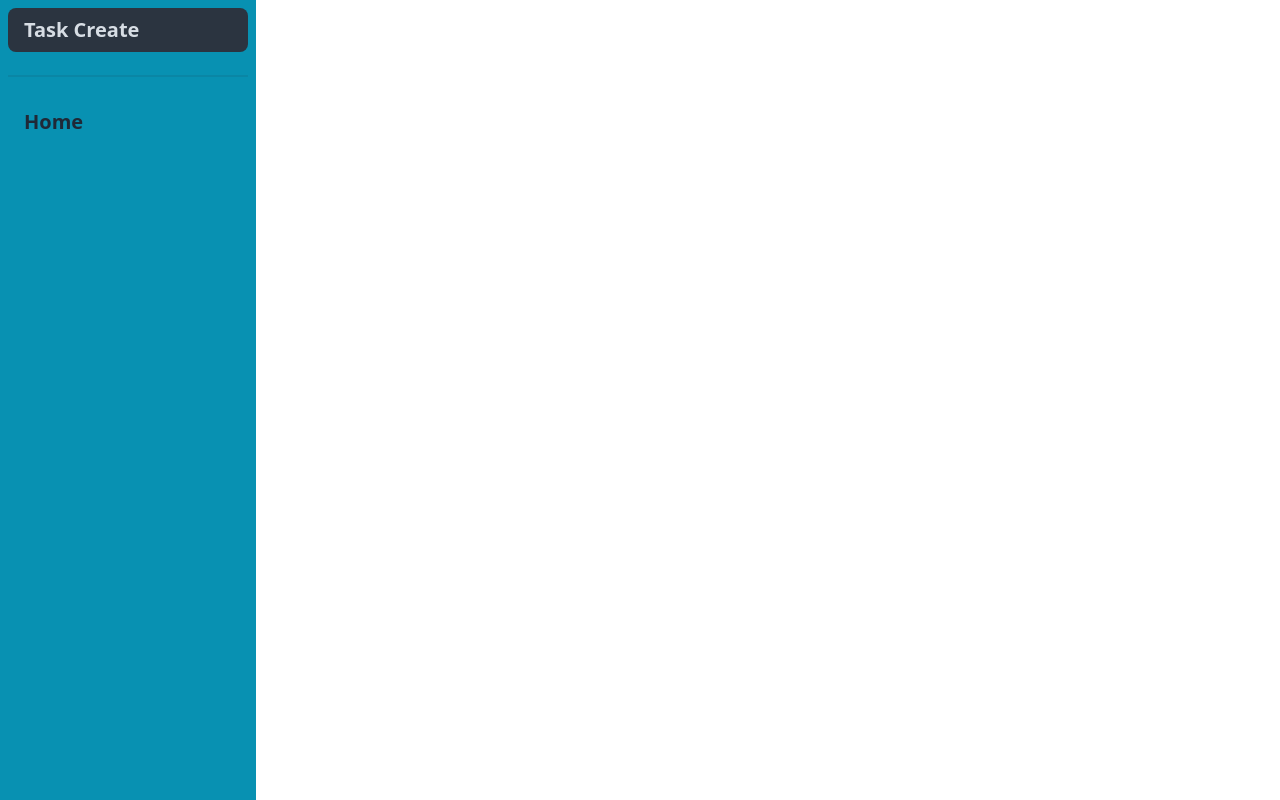
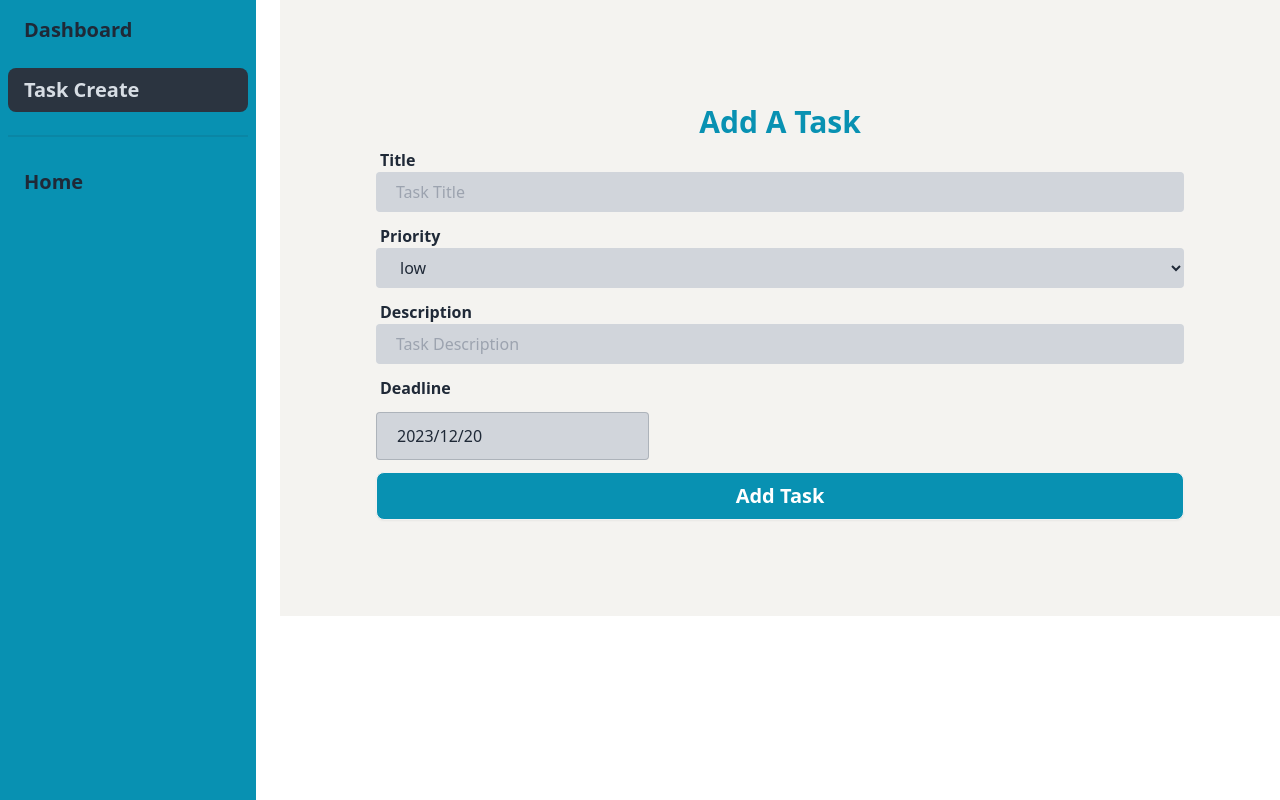
Before and after one commit to sumitrapaul/task-management-client, a React (Vite) app: page /dashboard/createTask in a window 1280 px wide. Built offline with nearby package versions, Linux system fonts and the light colour scheme; no server answers.

Commit message:
add a task form create

```diff
--- a/package.json
+++ b/package.json
@@ -16,8 +16,10 @@
     "localforage": "^1.10.0",
     "match-sorter": "^6.3.1",
     "react": "^18.2.0",
+    "react-datepicker": "^4.25.0",
     "react-dom": "^18.2.0",
     "react-helmet-async": "^2.0.4",
+    "react-hook-form": "^7.49.2",
     "react-hot-toast": "^2.4.1",
     "react-icons": "^4.12.0",
     "react-router-dom": "^6.21.0",
--- a/src/Layout/Dashboard.jsx
+++ b/src/Layout/Dashboard.jsx
@@ -1,4 +1,6 @@
+
 import { NavLink, Outlet } from "react-router-dom";
+
 
 
 const Dashboard = () => {
@@ -9,6 +11,9 @@ const Dashboard = () => {
       <div className="w-64 min-h-screen bg-cyan-600">
         <ul className="menu space-y-4">
           <>
+            <li>
+              <NavLink to="/dashboard/profile" className="text-xl font-bold">Dashboard</NavLink>
+            </li>
             <li>
               <NavLink to="/dashboard/createTask" className="text-xl font-bold">Task Create</NavLink>
             </li>
@@ -22,6 +27,7 @@ const Dashboard = () => {
       </div>
 
       <div className="flex-1">
+
         <Outlet></Outlet>
       </div>
     </div>
--- /dev/null
+++ b/src/Pages/Dashboard/Profile/Profile.jsx
@@ -0,0 +1,18 @@
+import { useContext } from "react";
+import { AuthContext } from "../../../Provider/AuthProvider";
+
+
+
+const Profile = () => {
+    const { user } = useContext(AuthContext)
+
+    return (
+        <div>
+           <div className="flex justify-center items-center mt-8">
+        <img className="h-[300px] w-[300px]" src={user.photoURL} alt="" />
+        </div>
+        </div>
+    );
+};
+
+export default Profile;
--- a/src/Pages/Dashboard/TaskCreate/TaskCreate.jsx
+++ b/src/Pages/Dashboard/TaskCreate/TaskCreate.jsx
@@ -1,9 +1,128 @@
+import { useContext, useState } from "react";
+import { useForm } from "react-hook-form";
+import { AuthContext } from "../../../Provider/AuthProvider";
+import { Helmet } from "react-helmet-async";
+import DatePicker from "react-datepicker";
+
+import "react-datepicker/dist/react-datepicker.css";
+
+const TaskCreate = () => {
+
+    const { user, loading } = useContext(AuthContext);
+  // console.log(user, loading);
+  const { email, displayName } = user || "";
+
+  const { register, handleSubmit } = useForm();
+  const currentDate = new Date();
+  const [selectedDeadline, setSelectedDeadline] = useState(new Date());
+
+//   const onSubmit = (data) => {
+//     data.userEmail = email;
+//     data.userName = displayName;
+
+//     data.deadline = selectedDeadline;
+//     // console.log(data.deadline)
+
+//     fetch("https://job-seeking-server-virid.vercel.app/addajobs", {
+//       method: "POST",
+//       headers: {
+//         "content-type": "application/json",
+//       },
+//       body: JSON.stringify(data),
+//     })
+//       .then((res) => res.json())
+
+//       .then((result) => {
+
+//         toast.success("successfully job added");
+//         // console.log(result);
+//         navigate("/");
+
+//       });
+//   };
+
+    return (
+        <div>
+         <div className="bg-[#F4F3F0] p-24">
+      <Helmet>
+        <title>TaskMaster | Create A Task</title>
+      </Helmet>
+      <h2 className="text-2xl md:text-3xl font-bold my-2 text-center text-cyan-600">
+        Add A Task
+      </h2>
+      <form className="flex flex-col gap-3">
+
+        <label
+          htmlFor=""
+          className="text-md font-semibold text-gray-800 px-1 -mb-3"
+        >
+        Title
+        </label>
+
+        <input
+          type="text"
+          {...register("title")}
+          placeholder="Task Title"
+          required
+          className="bg-gray-300 px-5 py-2 rounded"
+        />
 
 
-const TaskCreate = () => {
-    return (
-        <div>
+        <label
+          htmlFor=""
+          className="text-md font-semibold text-gray-800 px-1 -mb-3"
+        >
+          Priority
+        </label>
 
+        <select
+          className="text-input bg-gray-300 px-5 py-2 rounded"
+          {...register("priority")}
+        >
+          <option value="low">low</option>
+          <option value="moderate">moderate</option>
+          <option value="high">high</option>
+        </select>
+
+
+
+        <label
+          htmlFor=""
+          className="text-md font-semibold text-gray-800 px-1 -mb-3"
+        >
+          Description
+        </label>
+
+        <input
+          type="text"
+          {...register("description")}
+          placeholder="Task Description"
+          required
+          className="text-input bg-gray-300 px-5 py-2 rounded"
+        />
+
+        <label htmlFor="" className="text-md font-semibold text-gray-800 px-1 ">
+          Deadline
+        </label>
+
+        <div className="w-full">
+          <DatePicker
+            selected={selectedDeadline}
+            dateFormat="yyyy/MM/dd"
+            className="input input-bordered text-input bg-gray-300 px-5 py-2 rounded w-full max-w-xs"
+            minDate={currentDate}
+          />
+        </div>
+
+
+
+        <input
+          type="submit"
+          value="Add Task"
+          className="btn btn-block bg-cyan-600 text-white text-xl"
+        />
+      </form>
+    </div>
         </div>
     );
 };
--- a/src/Pages/Home/Home.jsx
+++ b/src/Pages/Home/Home.jsx
@@ -1,5 +1,6 @@
 import { Helmet } from "react-helmet-async";
 import Banner from "../../components/Banner/Banner";
+import Benefit from "../../components/Benefit/Benefit";
 
 
 const Home = () => {
@@ -9,6 +10,7 @@ const Home = () => {
         <title>TaskMaster | Home</title>
       </Helmet>
       <Banner></Banner>
+      <Benefit></Benefit>
         </div>
     );
 };
--- a/src/Routes/Routes.jsx
+++ b/src/Routes/Routes.jsx
@@ -8,6 +8,7 @@ import Login from "../Pages/Login/Login";
 import Register from "../Pages/Register/Register";
 import About from "../Pages/About/About";
 import Contact from "../Pages/Contact/Contact";
+import Profile from "../Pages/Dashboard/Profile/profile";
 
 const router = createBrowserRouter([
     {
@@ -42,6 +43,10 @@ const router = createBrowserRouter([
       element:<Dashboard></Dashboard>,
       children:[
         {
+          path:'profile',
+          element:<Profile></Profile>
+        },
+        {
           path:'createTask',
           element:<TaskCreate></TaskCreate>
         },
--- a/src/components/Banner/Banner.jsx
+++ b/src/components/Banner/Banner.jsx
@@ -3,7 +3,7 @@ import { TypeAnimation } from "react-type-animation";
 
 const Banner = () => {
   return (
-    <div className="mt-6">
+    <div className="mt-10">
       <div
         className="hero min-h-screen"
         style={{ backgroundImage: "url(https://i.ibb.co/j4DTy6X/image.png)" }}
--- /dev/null
+++ b/src/components/Benefit/Benefit.jsx
@@ -0,0 +1,52 @@
+const Benefit = () => {
+  return (
+    <div className="mt-10">
+      <h1 className="text-2xl md:text-3xl font-bold my-2 text-center text-cyan-600 mb-12">
+        Discover who benefits from our platform
+      </h1>
+      <div className="grid grid-cols-1 md:grid-cols-2 lg:grid-cols-3 gap-6 max-w-screen-xl mx-auto">
+        <div className="card w-full bg-cyan-200 shadow-xl">
+          <figure>
+            <img
+              className="w-full h-[300px] mt-2"
+              src="https://i.ibb.co/Nn60B9s/image.png"
+              alt="Shoes"
+            />
+          </figure>
+          <div className="card-body">
+            <h2 className="card-title">Corporate Professionals</h2>
+            <p>Stay organized with work tasks and dealines</p>
+          </div>
+        </div>
+        <div className="card w-full bg-cyan-200 shadow-xl">
+          <figure>
+            <img
+              className="w-full h-[300px] mt-2"
+              src="https://i.ibb.co/YLXBCMX/image.png"
+              alt="Shoes"
+            />
+          </figure>
+          <div className="card-body">
+            <h2 className="card-title">Developers</h2>
+            <p>Efficiently manage coding tasks and project timelines</p>
+          </div>
+        </div>
+        <div className="card w-full bg-cyan-200 shadow-xl">
+          <figure>
+            <img
+              className="w-full h-[300px] mt-2"
+              src="https://i.ibb.co/092PYCn/image.png"
+              alt="Shoes"
+            />
+          </figure>
+          <div className="card-body">
+            <h2 className="card-title">Bankers</h2>
+            <p>Track financial tasks and manage priorities</p>
+          </div>
+        </div>
+      </div>
+    </div>
+  );
+};
+
+export default Benefit;
--- a/src/components/Footer/Footer.jsx
+++ b/src/components/Footer/Footer.jsx
@@ -6,11 +6,11 @@ const Footer = () => {
     const currentYear = new Date().getFullYear()
 
   return (
-    <div className="mt-8">
+    <div className="mt-10">
       <footer className="footer footer-center p-10 bg-cyan-600 text-base-content rounded">
         <nav className="grid grid-flow-col gap-4">
-          <Link to='/about' className="text-white text-xl font-semibold">About Me</Link>
-          <Link to='/contact' className="text-white text-xl font-semibold">Contact Me</Link>
+          <Link to='/about' className="text-white text-xl font-semibold">About Us</Link>
+          <Link to='/contact' className="text-white text-xl font-semibold">Contact</Link>
 
         </nav>
         <nav>
--- a/src/components/Navbar/Navbar.jsx
+++ b/src/components/Navbar/Navbar.jsx
@@ -29,10 +29,10 @@ const closeProfile = () => {
         <Link className="text-xl" to="/">Home</Link>
       </li>
       <li>
-        <Link className="text-xl" to="/about">About Me</Link>
+        <Link className="text-xl" to="/about">About Us</Link>
       </li>
       <li>
-        <Link className="text-xl" to="/contact">Contact Me</Link>
+        <Link className="text-xl" to="/contact">Contact</Link>
       </li>
 
     </>
```
Also changed, not shown: 1 other file (tests, documents, lock files or other folders).
